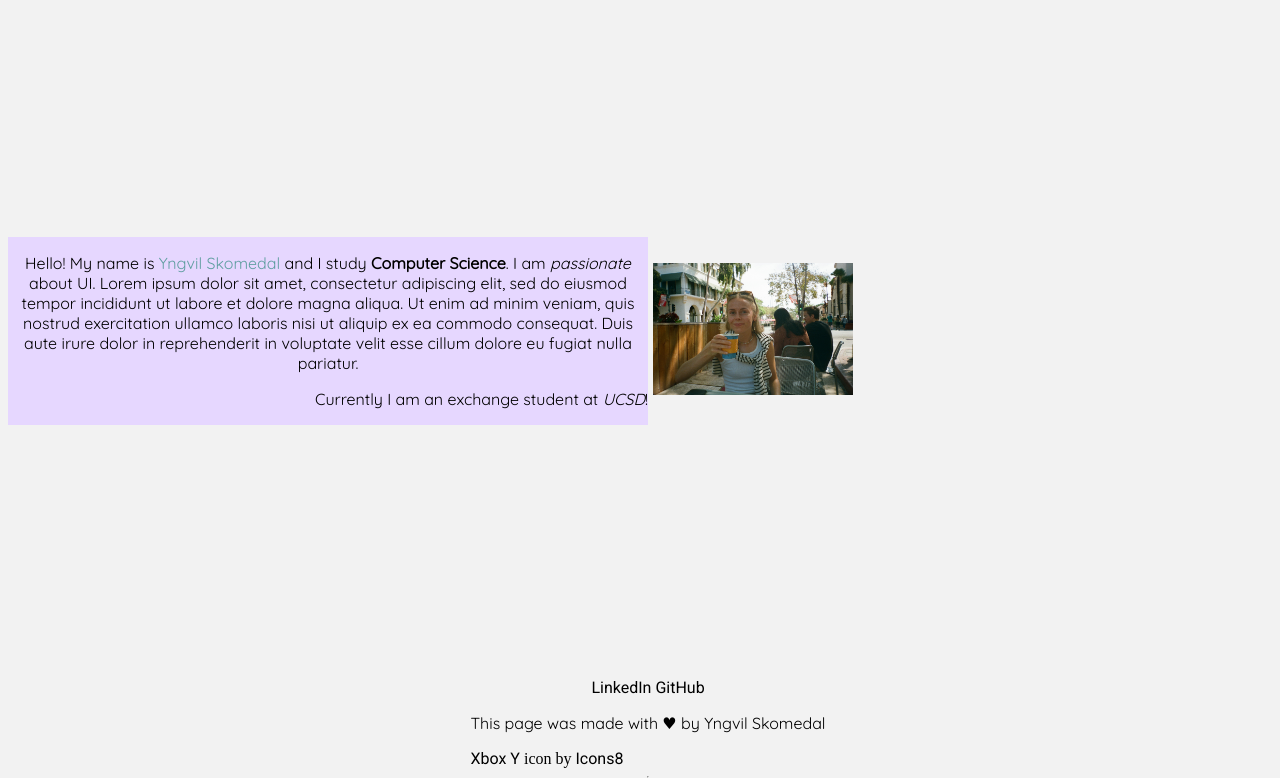
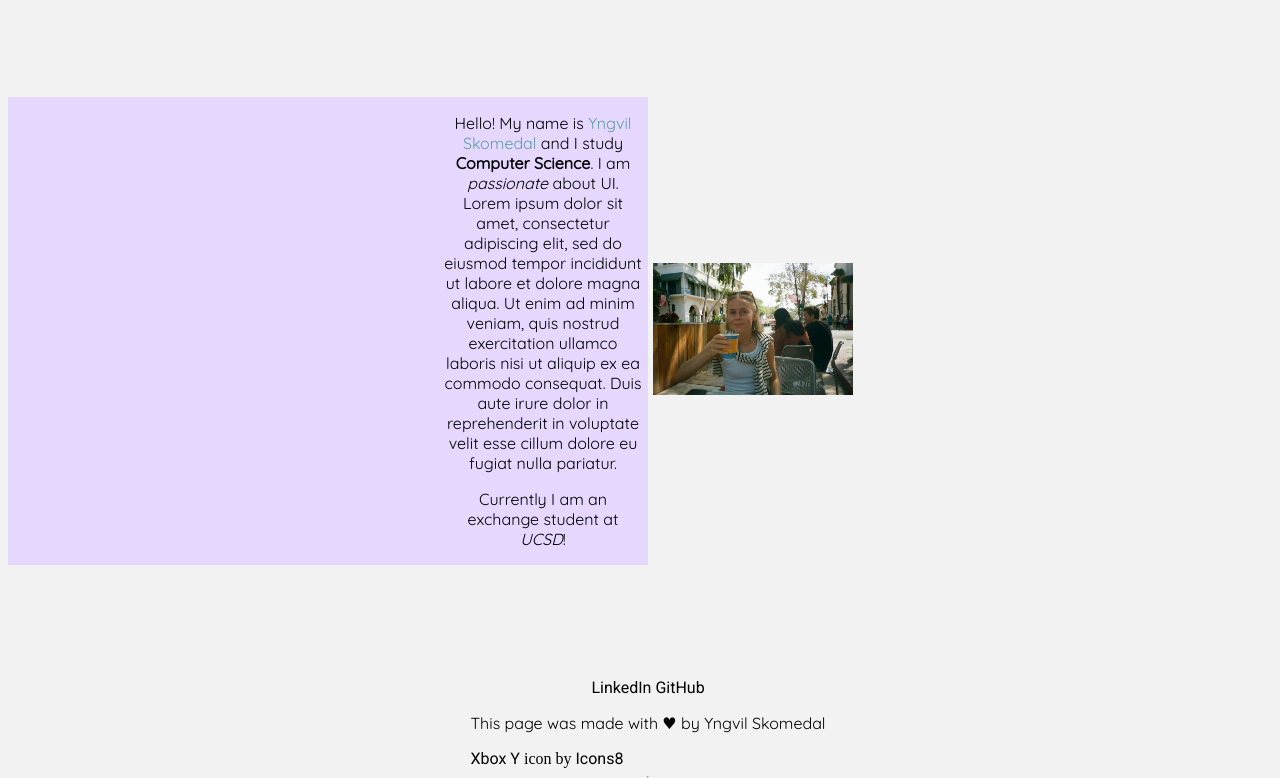
Before and after one commit to yngvilsk/cse134-hw4, a plain HTML site: page index.html in a window 1280 px wide. Shown: the part 77-855 px from the top of the page. Drawn offline with Linux system fonts and the light colour scheme.

Commit message:
grid test

```diff
--- a/index.html
+++ b/index.html
@@ -37,10 +37,12 @@
 
 	<main id="homepage">
         <section id="homepage-text">
-            <p> Hello! My name is <span style="color:cadetblue"> Yngvil Skomedal </span>and I study <strong>Computer Science</strong>. I am <em>passionate</em> about UI. Lorem ipsum dolor sit amet, consectetur adipiscing elit, sed do eiusmod tempor incididunt ut labore et dolore magna aliqua. Ut enim ad minim veniam, quis nostrud exercitation ullamco laboris nisi ut aliquip ex ea commodo consequat. Duis aute irure dolor in reprehenderit in voluptate velit esse cillum dolore eu fugiat nulla pariatur.</p>
-            <aside>
-                <p> Currently I am an exchange student at <i>UCSD</i>!</p>
-            </aside>
+            <div id="homepage-text-container">
+                <p> Hello! My name is <span style="color:cadetblue"> Yngvil Skomedal </span>and I study <strong>Computer Science</strong>. I am <em>passionate</em> about UI. Lorem ipsum dolor sit amet, consectetur adipiscing elit, sed do eiusmod tempor incididunt ut labore et dolore magna aliqua. Ut enim ad minim veniam, quis nostrud exercitation ullamco laboris nisi ut aliquip ex ea commodo consequat. Duis aute irure dolor in reprehenderit in voluptate velit esse cillum dolore eu fugiat nulla pariatur.</p>
+                <aside>
+                    <p> Currently I am an exchange student at <i>UCSD</i>!</p>
+                </aside>
+            </div>
         </section>
         <section id="homepage-pic">
             <picture>
--- a/style.css
+++ b/style.css
@@ -69,12 +69,11 @@ nav li {
     background-color: #e6d7ff;
 }
 
-#homepage-text p {
-    max-height: calc(30em * 2);
+#homepage-text-container {
+    width: 200px;
     max-width: calc(30em * 0.75); /* The number you multiply with depends on what font it is, and how much a character takes up in a em square. */
     margin-left: 30px;
     padding-right: 5px;
-
 }
 
 #homepage-pic {
```
